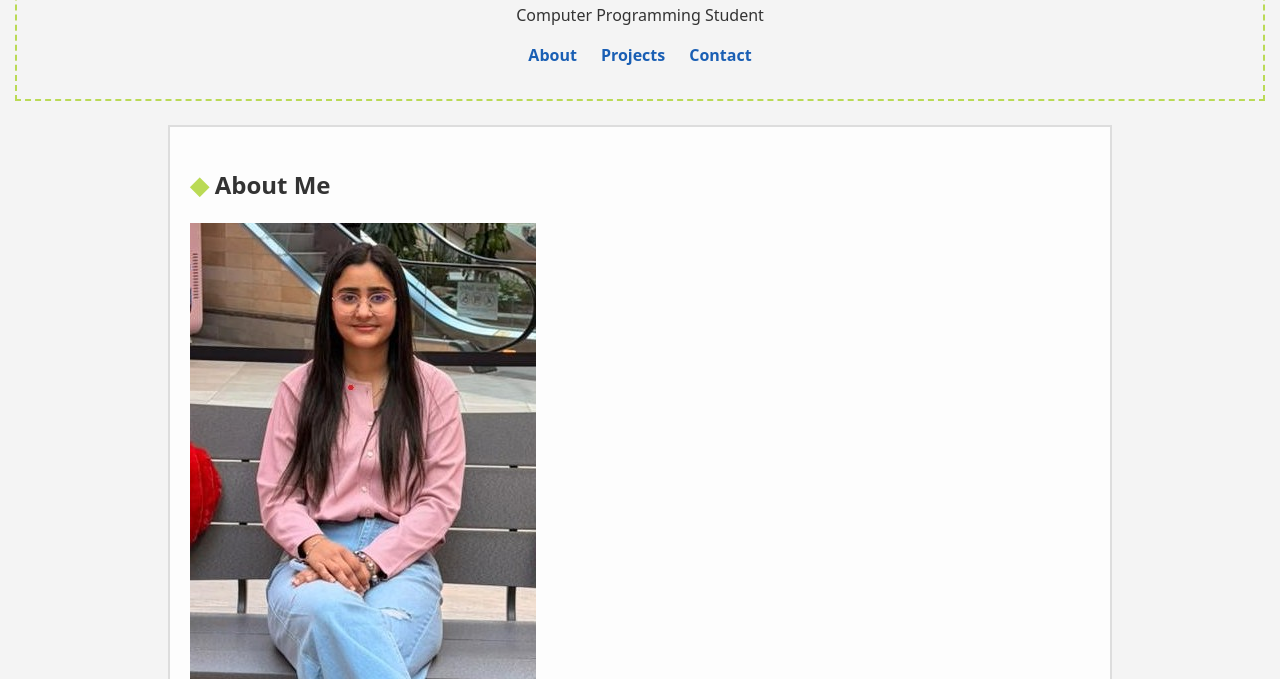
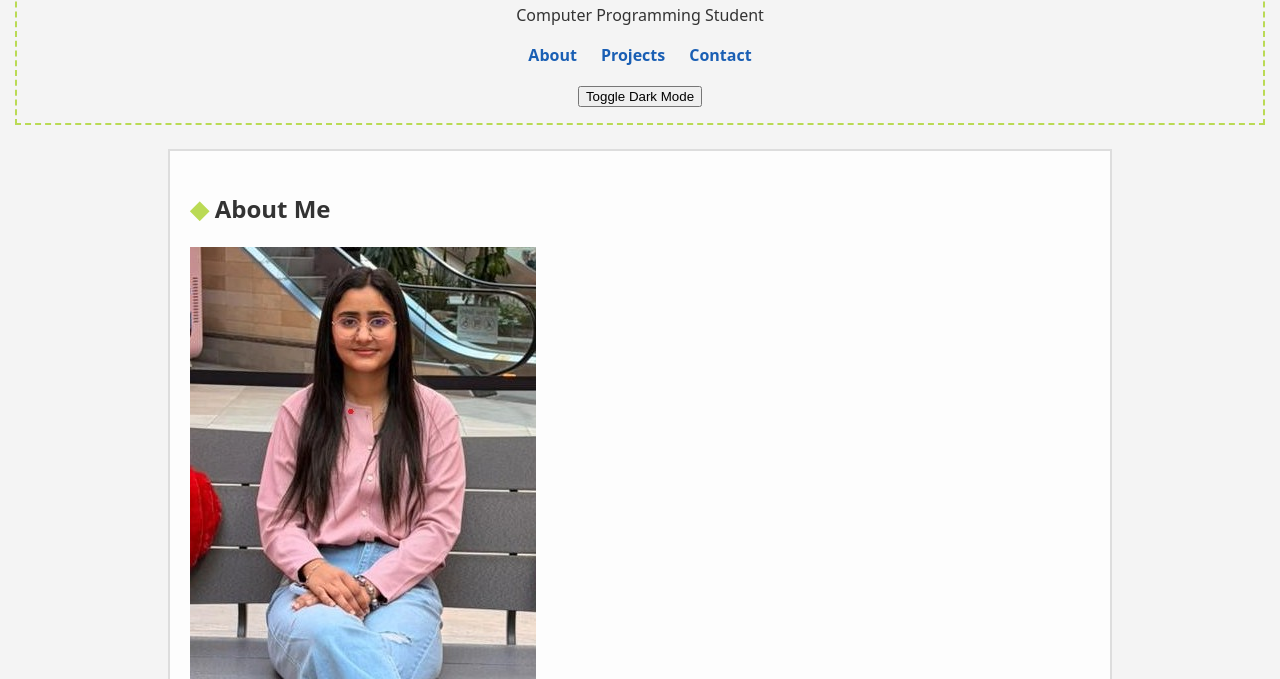
Before and after one commit to Prabh231/Portfolio, a plain HTML site: page index.html in a window 1280 px wide. Shown: the part 121-800 px from the top of the page. Drawn offline with Linux system fonts and the light colour scheme.

Commit message:
added a button for switching  dark mode and light mode

```diff
--- a/index.html
+++ b/index.html
@@ -37,6 +37,8 @@
         <li><a href="#contact">Contact</a></li>
       </ul>
     </nav>
+    <!-- added Dark mode toggle button  -->
+    <button id="darkModeBtn">Toggle Dark Mode</button>
   </header>
   <main>
   <!-- SECTION 1: ABOUT ME -->
```
